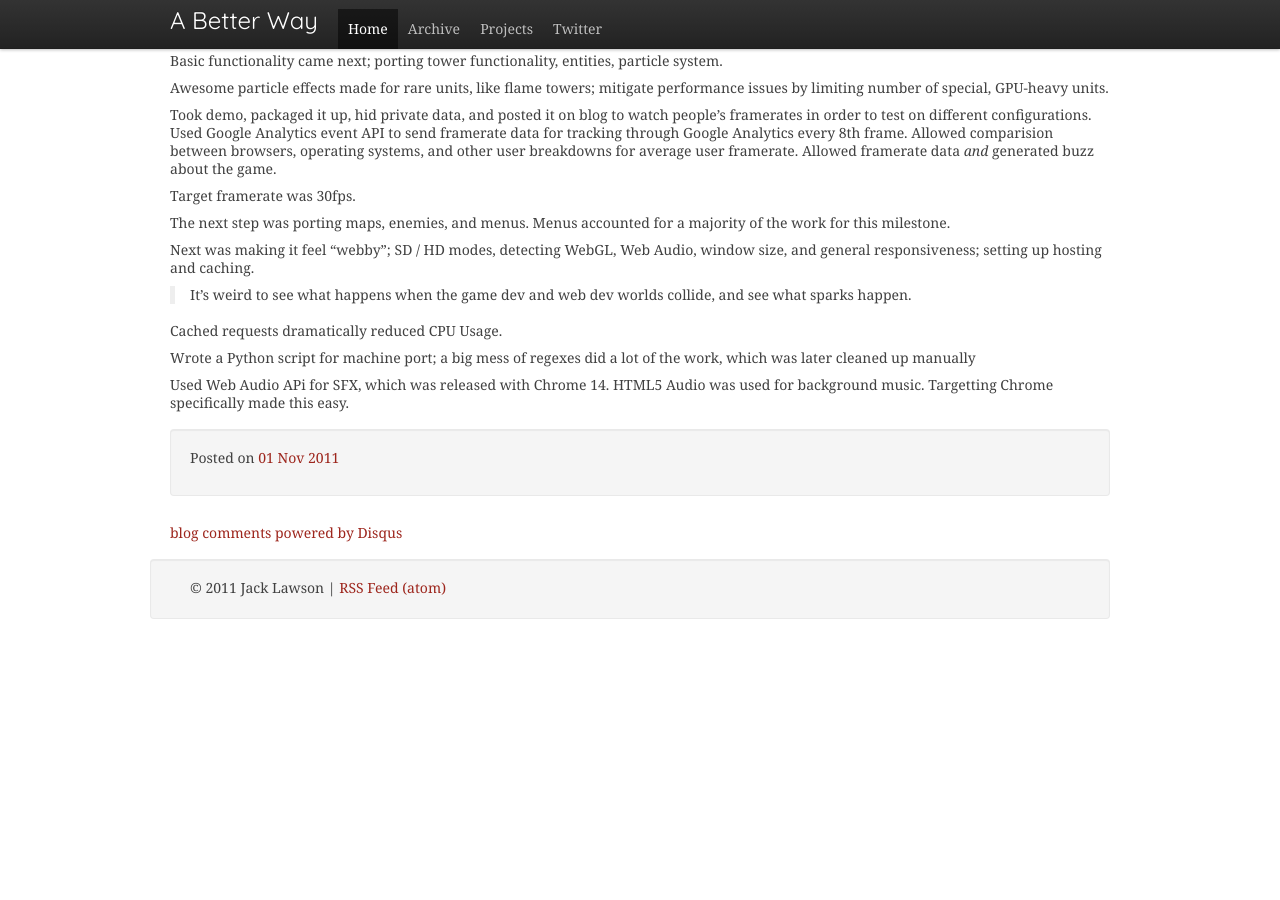
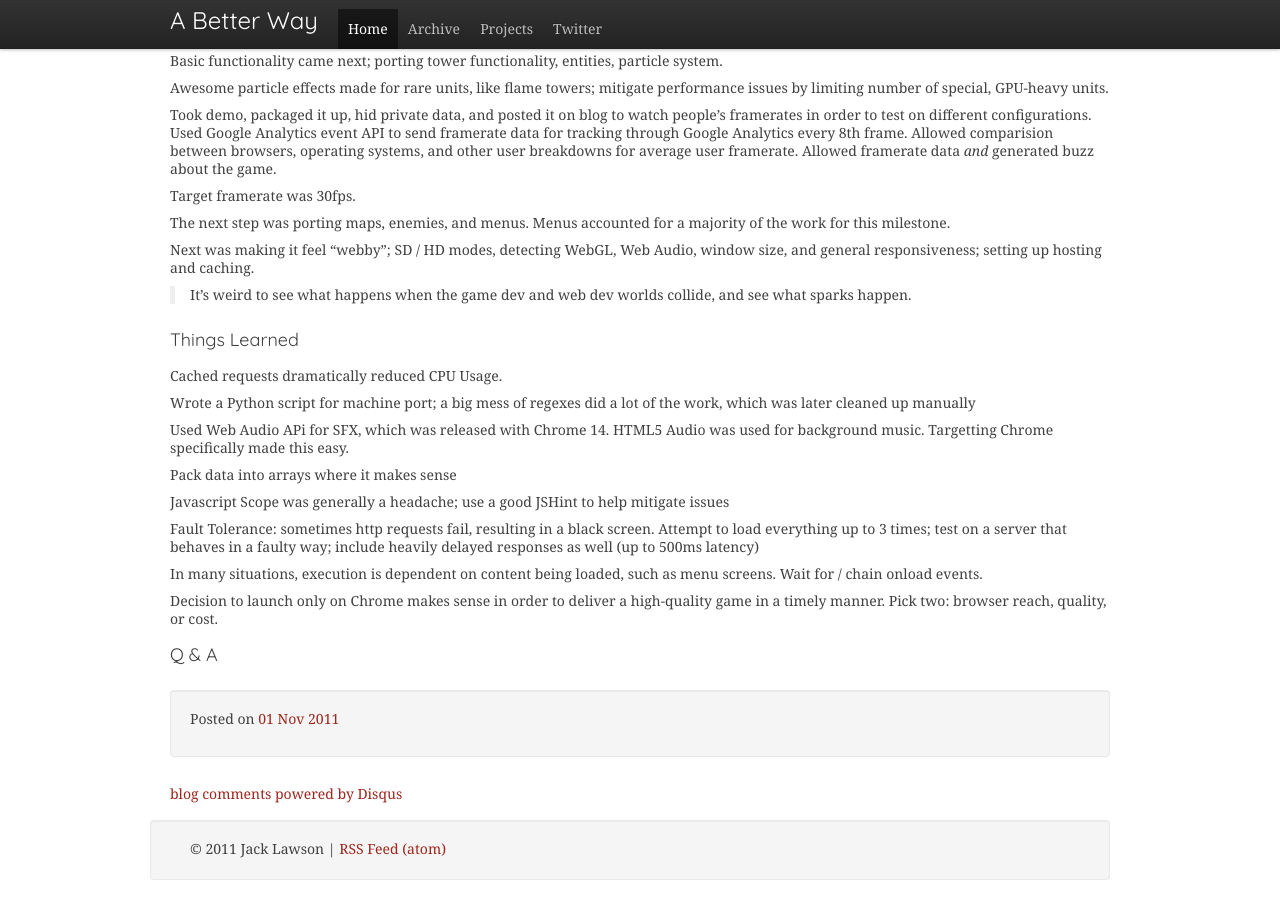
Before and after one commit to ajacksified/ajacksified.github.com, a Jekyll site: the page built from _posts/2011-11-01-new-game-conf-liveblog.markdown, in a window 1280 px wide and 900 px high, scrolled down 6264 px. Built offline with Jekyll 4.4.1, drawn with Linux system fonts in a browser that asks for light colours; nearby versions of some CDN libraries; some web fonts are replaced; Markdown is read by kramdown in place of the engine named in the settings; comment, search, counter and statistics services are not loaded; before the commit the page ends 6903 px from its top, so only the background shows below that.

Commit message:
Session 4

```diff
--- a/_posts/2011-11-01-new-game-conf-liveblog.markdown
+++ b/_posts/2011-11-01-new-game-conf-liveblog.markdown
@@ -422,6 +422,8 @@ window size, and general responsiveness; setting up hosting and caching.
 > It's  weird to see what happens when the game dev and web dev worlds collide,
 > and see what sparks happen.
 
+### Things Learned
+
 Cached requests dramatically reduced CPU Usage.
 
 Wrote a Python script for machine port; a big mess of regexes did a lot of the
@@ -429,3 +431,21 @@ work, which was later cleaned up manually
 
 Used Web Audio APi for SFX, which was released with Chrome 14. HTML5 Audio was
 used for background music. Targetting Chrome specifically made this easy.
+
+Pack data into arrays where it makes sense
+
+Javascript Scope was generally a headache; use a good JSHint to help
+mitigate issues
+
+Fault Tolerance: sometimes http requests fail, resulting in a black screen.
+Attempt to load everything up to 3 times; test on a server that behaves in a
+faulty way; include heavily delayed responses as well (up to 500ms latency)
+
+In many situations, execution is dependent on content being loaded, such as
+menu screens. Wait for / chain onload events.
+
+Decision to launch only on Chrome makes sense in order to deliver a
+high-quality game in a timely manner. Pick two: browser reach, quality, or
+cost.
+
+### Q &amp; A
```
